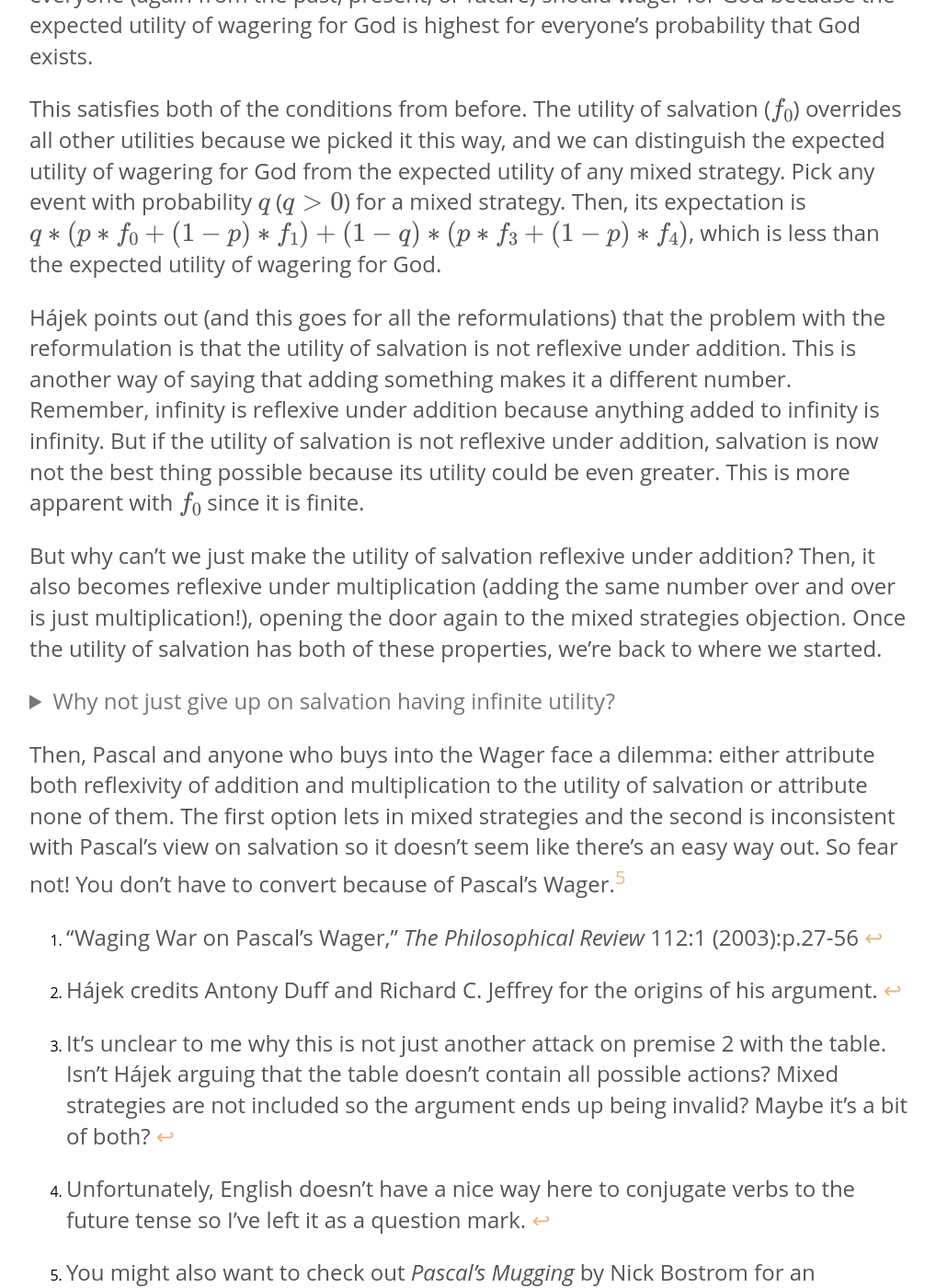
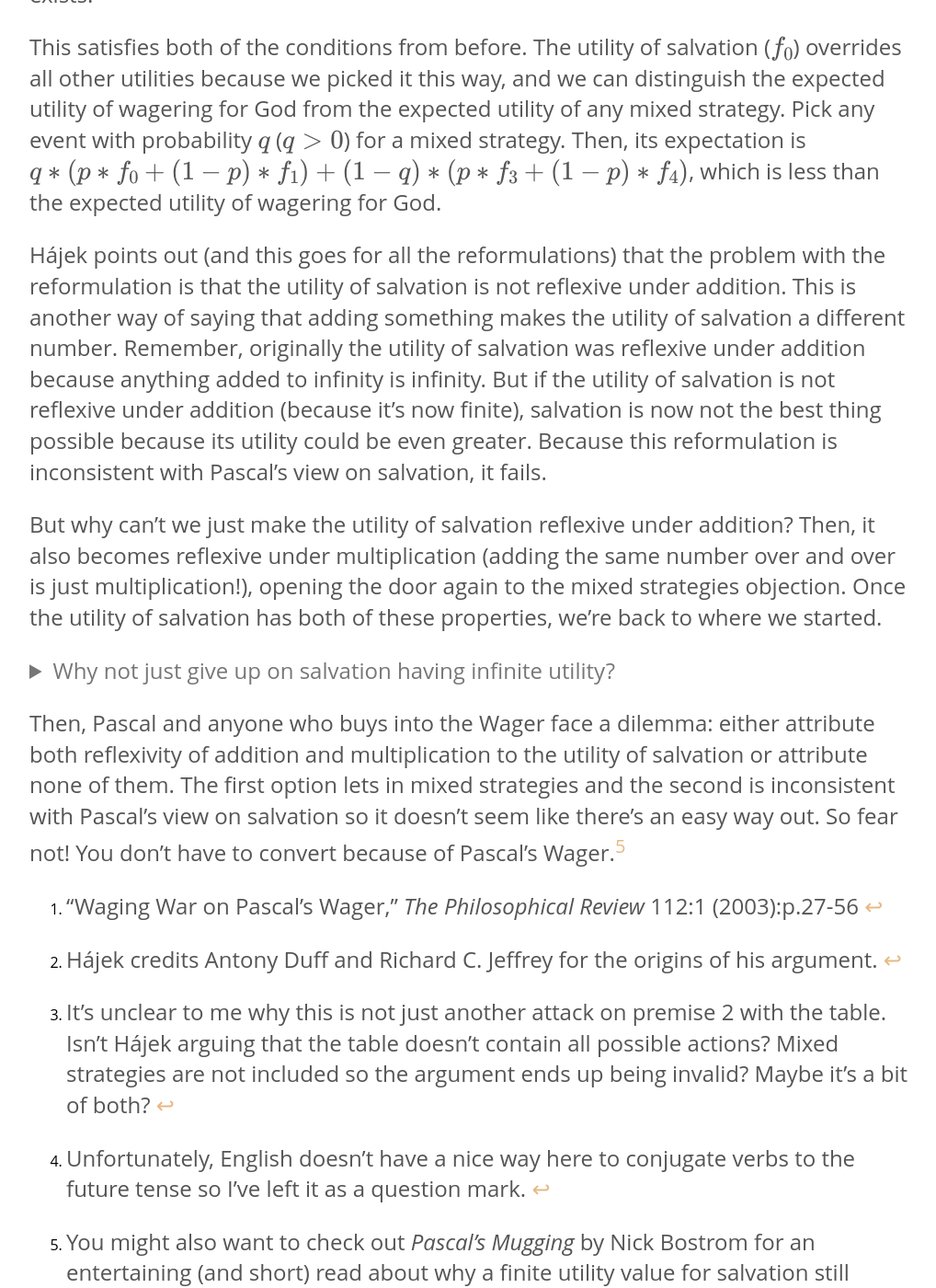
Before and after one commit to wchoi11/notchmess, a Jekyll site: the page built from _posts/2019-06-22-waging-war-on-pascals-wager.md, in a window 1280 px wide and 1400 px high, scrolled down 4568 px. Shown: the whole window at 92% size, without its empty margins (128-1146 px from the left). Built offline with Jekyll 4.4.1, drawn with Linux system fonts in a browser that asks for light colours; formulas are drawn with MathJax 3; some of the changed text lies outside the part shown.

Commit message:
Add small edits to Waging War

```diff
--- a/_posts/2019-06-22-waging-war-on-pascals-wager.md
+++ b/_posts/2019-06-22-waging-war-on-pascals-wager.md
@@ -95,7 +95,7 @@
 This satisfies both of the conditions from before. The utility of salvation ($f_0$) overrides all other utilities because we picked it this way, and we can distinguish the expected utility of wagering for God from the expected utility of any mixed strategy. Pick any event with probability $q$ ($q>0$) for a mixed strategy. Then, its expectation is $q * (p * f_0 + (1-p) * f_1) + (1-q) * (p * f_3 + (1-p) * f_4)$, which is less than the expected utility of wagering for God.
 <!-- Explain why less than expectation for wagering? We have q parts of a and (1-q) parts of b, but one whole a is still larger than this sum because a > b. Mathemtically, (1-q) a > (1-q) b and q * a + (1-q) * a > q * a + (1-q) * b and a > q * a + (1-q) * b-->
 
-Hájek points out (and this goes for all the reformulations) that the problem with the reformulation is that the utility of salvation is not reflexive under addition. This is another way of saying that adding something makes it a different number. Remember, infinity is reflexive under addition because anything added to infinity is infinity. But if the utility of salvation is not reflexive under addition, salvation is now not the best thing possible because its utility could be even greater. This is more apparent with $f_0$ since it is finite.
+Hájek points out (and this goes for all the reformulations) that the problem with the reformulation is that the utility of salvation is not reflexive under addition. This is another way of saying that adding something makes the utility of salvation a different number. Remember, originally the utility of salvation was reflexive under addition because anything added to infinity is infinity. But if the utility of salvation is not reflexive under addition (because it's now finite), salvation is now not the best thing possible because its utility could be even greater. Because this reformulation is inconsistent with Pascal's view on salvation, it fails.
 
 But why can't we just make the utility of salvation reflexive under addition? Then, it also becomes reflexive under multiplication (adding the same number over and over is just multiplication!), opening the door again to the mixed strategies objection. Once the utility of salvation has both of these properties, we're back to where we started.
 <!-- This paragraph above might not be too clear -->
@@ -105,7 +105,7 @@
         Why not just give up on salvation having infinite utility?
      </summary>
 
- Because someone might object that having finite utility over an infinite time still becomes infinite utility so either we shouldn't wager for God or we start to challenge some theological thoughts about heaven (one being that the afterlife is not eternal)
+ Because someone might object that having finite utility over an infinite time still becomes infinite utility so either we shouldn't wager for God or we start to challenge some theological thoughts about heaven (one being that the afterlife is eternal)
 
 </details>
 
```
Also changed, not shown: other parts of _posts/2019-06-22-waging-war-on-pascals-wager.md (+3 -3 lines).
